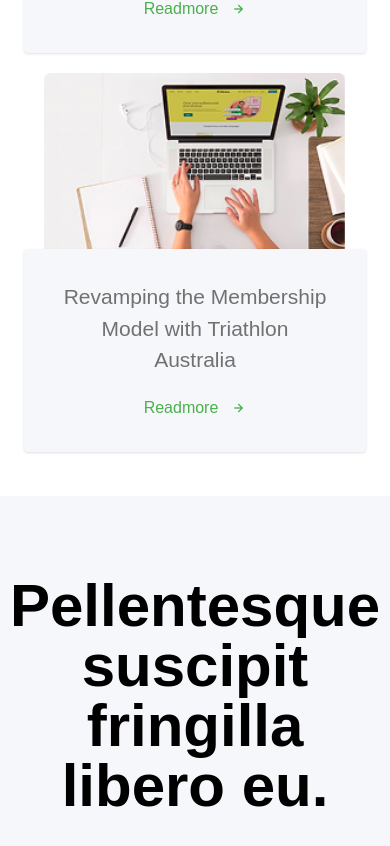
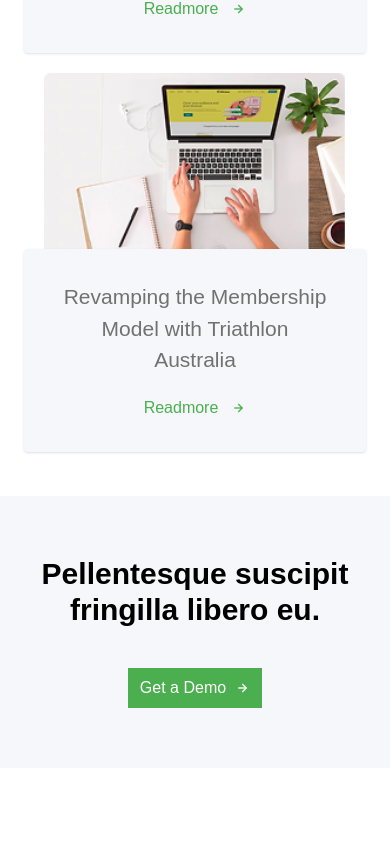
Before and after one commit to kana-engineer/react-landing, a React (Vite) app: page / in a window 390 px wide. Shown: the part 6753-7599 px from the top of the page. After the commit the page ends 7521 px from the top, so only its background shows below. Built offline with nearby package versions, Linux system fonts and the light colour scheme.

Commit message:
add response

```diff
--- a/src/Components/Demo.jsx
+++ b/src/Components/Demo.jsx
@@ -1,9 +1,9 @@
 const Demo = () => {
     return (
         <div className="Add">
-             <div className="flex flex-col items-center justify-center mt-10 bg-[#F5F7FA] py-20">
-                <h1 className="text-6xl font-bold text-center mb-10">Pellentesque suscipit <br /> fringilla libero eu.</h1>
-                 <button className="bg-[#4CAF4F] px-3 py-2 text-white flex items-center gap-2 max-[901px]:hidden">
+             <div className="flex flex-col items-center justify-center mt-10 bg-[#F5F7FA] lg:py-20 py-15">
+                <h1 className="lg:text-6xl text-3xl font-bold text-center mb-10">Pellentesque suscipit <br /> fringilla libero eu.</h1>
+                 <button className="bg-[#4CAF4F] px-3 py-2 text-white flex items-center gap-2">
                     Get a Demo
                     <i className="bx bx-right-arrow-alt"></i>
                 </button>
```
